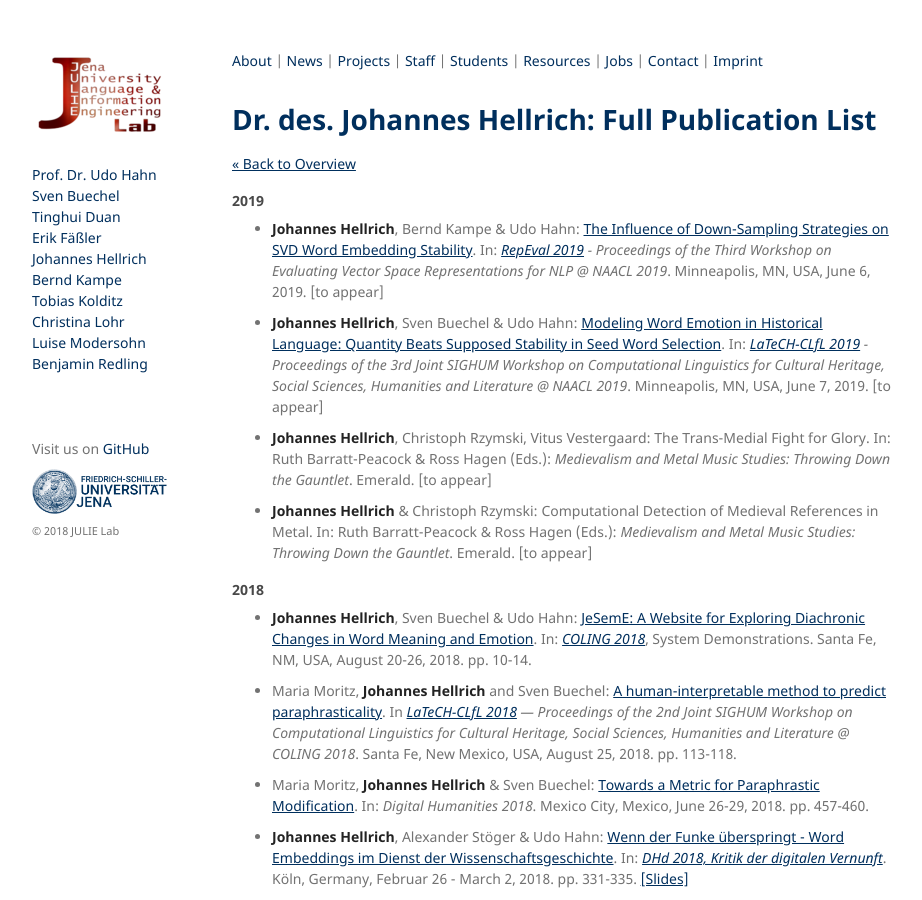
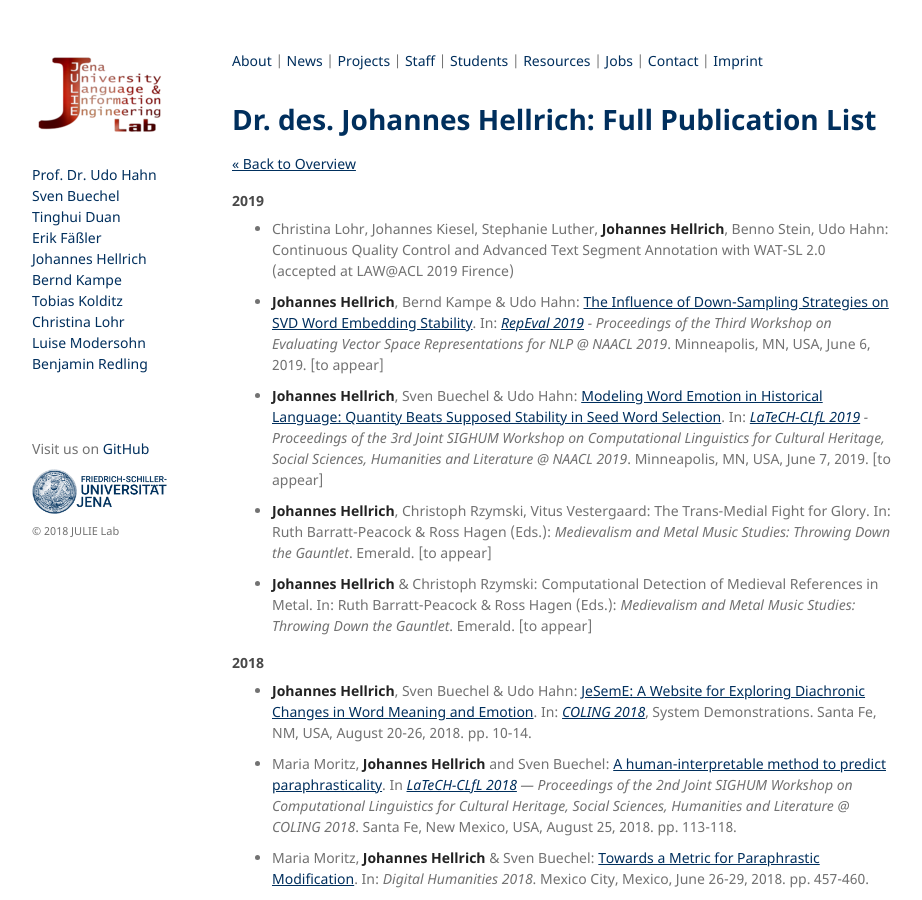
Before and after one commit to JULIELab/JULIELab.github.io, a Jekyll site: the page built from Staff/Hellrich/publication.md, in a window 1280 px wide and 900 px high. Shown: the whole window, without its empty margins (178-1100 px from the left). Built offline with Jekyll 4.4.1, drawn with Linux system fonts in a browser that asks for light colours; our own code applies the rules of GitHub Pages for plain Markdown files.

Commit message:
Update publication.md

```diff
--- a/Staff/Hellrich/publication.md
+++ b/Staff/Hellrich/publication.md
@@ -7,6 +7,10 @@ layout: staff
 [<< Back to Overview](../Johannes+Hellrich.html)
 
 #### 2019
+
+
+
+* Christina Lohr, Johannes Kiesel, Stephanie Luther, **Johannes Hellrich**, Benno Stein, Udo Hahn: Continuous Quality Control and Advanced Text Segment Annotation with WAT-SL 2.0 (accepted at LAW@ACL 2019 Firence)
 
 * **Johannes Hellrich**, Bernd Kampe & Udo Hahn: [The Influence of Down-Sampling Strategies on SVD Word Embedding Stability](https://arxiv.org/abs/1808.06810). In: *[RepEval 2019](https://repeval2019.github.io) - Proceedings of the Third Workshop on Evaluating Vector Space Representations for NLP @ NAACL 2019*. Minneapolis, MN, USA, June 6, 2019. [to appear]
 
```
